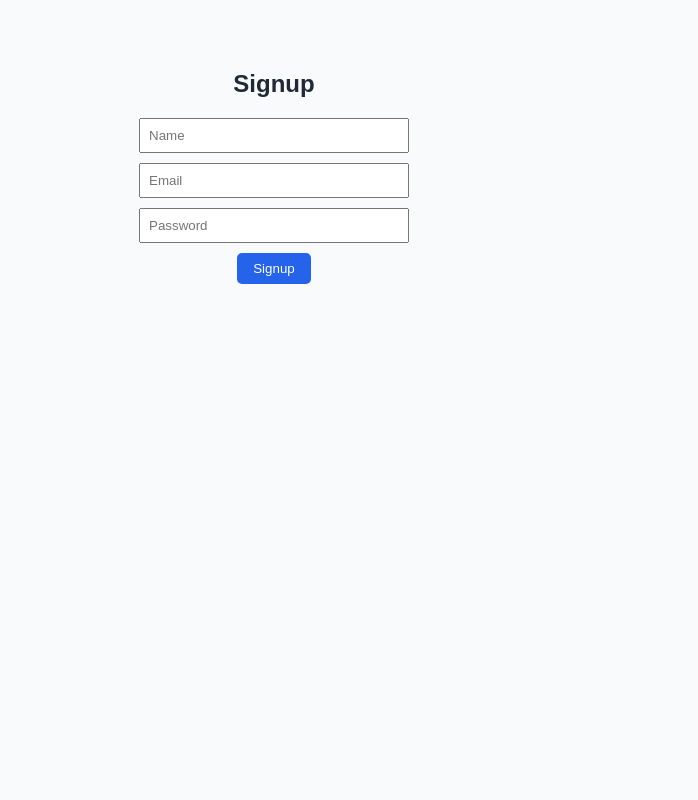
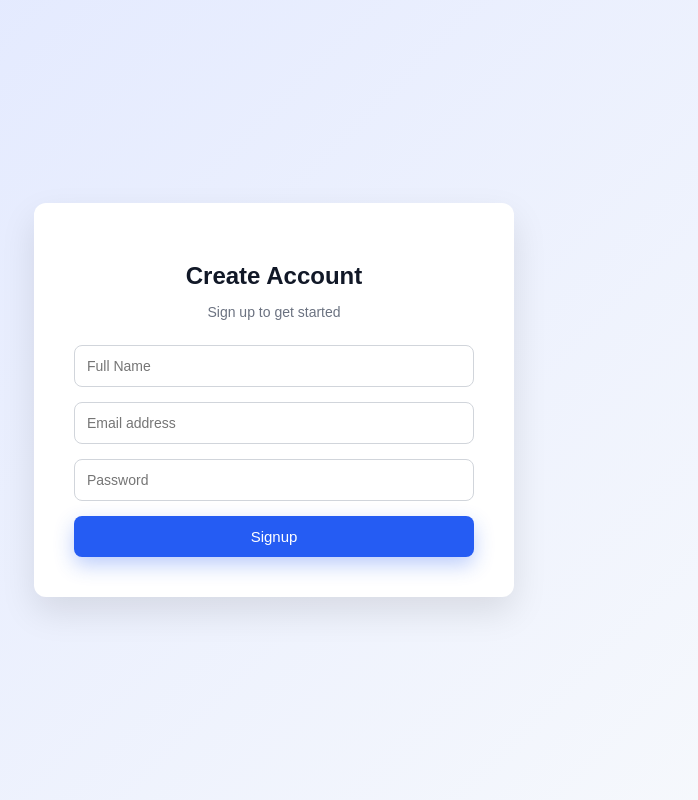
Before and after one commit to Huraira120226/project-react-, a React (Vite) app: page /signup in a window 1280 px wide. Shown: the whole page, without its empty margins (366-1064 px from the left). Built offline with nearby package versions, Linux system fonts and the light colour scheme.

Commit message:
login sign uo design

```diff
--- a/package.json
+++ b/package.json
@@ -11,6 +11,7 @@
   },
   "dependencies": {
     "crypto-js": "^4.2.0",
+    "mongoose": "^9.2.3",
     "react": "^19.2.0",
     "react-dom": "^19.2.0",
     "react-router-dom": "^7.13.0"
@@ -23,7 +24,7 @@
     "@types/react": "^19.2.7",
     "@types/react-dom": "^19.2.3",
     "@vitejs/plugin-react": "^5.1.1",
-    "eslint": "^10.0.1",
+    "eslint": "^9.39.3",
     "eslint-plugin-react-hooks": "^7.0.1",
     "eslint-plugin-react-refresh": "^0.4.24",
     "globals": "^16.5.0",
--- a/src/pages/Login.jsx
+++ b/src/pages/Login.jsx
@@ -9,13 +9,11 @@ export default function Login({ setUserRole }) {
   const navigate = useNavigate();
 
   const validateEmail = (email) => {
-    // only gmail format
     const gmailPattern = /^[a-zA-Z0-9._%+-]+@gmail\.com$/;
     return gmailPattern.test(email);
   };
 
   const validatePassword = (password) => {
-    // 1 capital, 1 small, 1 number, 1 special, min 8
     const passwordPattern =
       /^(?=.*[a-z])(?=.*[A-Z])(?=.*\d)(?=.*[@$!%*?&])[A-Za-z\d@$!%*?&]{8,}$/;
     return passwordPattern.test(password);
@@ -47,34 +45,21 @@ export default function Login({ setUserRole }) {
     }
   };
 
-  const buttonStyle = {
-    padding: "10px 25px",
-    border: "2px solid #255cf3",
-    borderRadius: "6px",
-    backgroundColor: hovered ? "#255cf3" : "white",
-    color: hovered ? "white" : "#000000",
-    cursor: "pointer",
-    fontSize: "16px",
-    transition: "all 0.3s ease",
-    transform: hovered ? "translateY(-4px)" : "translateY(0)",
-    boxShadow: hovered
-      ? "0 6px 15px rgba(37, 92, 243, 0.4)"
-      : "none"
-  };
+  return (
+    <div style={styles.container}>
+      <div style={styles.card}>
+        <h2 style={styles.title}>Welcome Back</h2>
+        <p style={styles.subtitle}>Login to your account</p>
 
-  return (
-    <div style={{ padding: "50px", textAlign: "center" }}>
-      <h2>Login</h2>
-      <form onSubmit={handleLogin}>
+        <form onSubmit={handleLogin} style={styles.form}>
           <input
             type="email"
-          placeholder="Email"
+            placeholder="Email address"
             value={email}
             onChange={(e) => setEmail(e.target.value)}
             required
-          style={{ padding: "8px", width: "250px", marginBottom: "10px" }}
+            style={styles.input}
           />
-        <br />
 
           <input
             type="password"
@@ -82,17 +67,18 @@ export default function Login({ setUserRole }) {
             value={password}
             onChange={(e) => setPassword(e.target.value)}
             required
-          style={{ padding: "8px", width: "250px", marginBottom: "10px" }}
+            style={styles.input}
           />
-        <br />
 
-        {error && (
-          <p style={{ color: "red", fontSize: "14px" }}>{error}</p>
-        )}
+          {error && <p style={styles.error}>{error}</p>}
 
           <button
             type="submit"
-          style={buttonStyle}
+            style={{
+              ...styles.button,
+              backgroundColor: hovered ? "#1d4ed8" : "#255cf3",
+              transform: hovered ? "translateY(-3px)" : "translateY(0)"
+            }}
             onMouseEnter={() => setHovered(true)}
             onMouseLeave={() => setHovered(false)}
           >
@@ -100,5 +86,64 @@ export default function Login({ setUserRole }) {
           </button>
         </form>
       </div>
+    </div>
   );
 }
+
+const styles = {
+  container: {
+    height: "100vh",
+    display: "flex",
+    justifyContent: "center",
+    alignItems: "center",
+    background: "linear-gradient(135deg, #e0e7ff, #f8fafc)"
+  },
+  card: {
+    width: "380px",
+    padding: "40px",
+    borderRadius: "12px",
+    backgroundColor: "#ffffff",
+    boxShadow: "0 15px 35px rgba(0,0,0,0.1)",
+    textAlign: "center"
+  },
+  title: {
+    marginBottom: "5px",
+    fontSize: "24px",
+    fontWeight: "600",
+    color: "#111827"
+  },
+  subtitle: {
+    marginBottom: "25px",
+    fontSize: "14px",
+    color: "#6b7280"
+  },
+  form: {
+    display: "flex",
+    flexDirection: "column",
+    gap: "15px"
+  },
+  input: {
+    padding: "12px",
+    borderRadius: "8px",
+    border: "1px solid #d1d5db",
+    fontSize: "14px",
+    outline: "none",
+    transition: "0.3s",
+  },
+  error: {
+    color: "#dc2626",
+    fontSize: "13px",
+    marginTop: "-5px"
+  },
+  button: {
+    padding: "12px",
+    borderRadius: "8px",
+    border: "none",
+    color: "white",
+    fontSize: "15px",
+    fontWeight: "500",
+    cursor: "pointer",
+    transition: "all 0.3s ease",
+    boxShadow: "0 8px 20px rgba(37, 92, 243, 0.3)"
+  }
+};
--- a/src/pages/Signup.jsx
+++ b/src/pages/Signup.jsx
@@ -6,6 +6,7 @@ export default function Signup() {
   const [password, setPassword] = useState("");
   const [error, setError] = useState("");
   const [success, setSuccess] = useState("");
+  const [hovered, setHovered] = useState(false);
 
   const validateEmail = (email) => {
     const gmailPattern = /^[a-zA-Z0-9._%+-]+@gmail\.com$/;
@@ -40,28 +41,29 @@ export default function Signup() {
   };
 
   return (
-    <div style={{ padding: "50px", textAlign: "center" }}>
-      <h2>Signup</h2>
-      <form onSubmit={handleSignup}>
+    <div style={styles.container}>
+      <div style={styles.card}>
+        <h2 style={styles.title}>Create Account</h2>
+        <p style={styles.subtitle}>Sign up to get started</p>
+
+        <form onSubmit={handleSignup} style={styles.form}>
           <input
             type="text"
-          placeholder="Name"
+            placeholder="Full Name"
             value={name}
             onChange={(e) => setName(e.target.value)}
             required
-          style={{ padding: "8px", width: "250px", marginBottom: "10px" }}
+            style={styles.input}
           />
-        <br />
 
           <input
             type="email"
-          placeholder="Email"
+            placeholder="Email address"
             value={email}
             onChange={(e) => setEmail(e.target.value)}
             required
-          style={{ padding: "8px", width: "250px", marginBottom: "10px" }}
+            style={styles.input}
           />
-        <br />
 
           <input
             type="password"
@@ -69,15 +71,89 @@ export default function Signup() {
             value={password}
             onChange={(e) => setPassword(e.target.value)}
             required
-          style={{ padding: "8px", width: "250px", marginBottom: "10px" }}
+            style={styles.input}
           />
-        <br />
 
-        {error && <p style={{ color: "red" }}>{error}</p>}
-        {success && <p style={{ color: "green" }}>{success}</p>}
+          {error && <p style={styles.error}>{error}</p>}
+          {success && <p style={styles.success}>{success}</p>}
 
-        <button type="submit">Signup</button>
+          <button
+            type="submit"
+            style={{
+              ...styles.button,
+              backgroundColor: hovered ? "#1d4ed8" : "#255cf3",
+              transform: hovered ? "translateY(-3px)" : "translateY(0)"
+            }}
+            onMouseEnter={() => setHovered(true)}
+            onMouseLeave={() => setHovered(false)}
+          >
+            Signup
+          </button>
         </form>
+      </div>
     </div>
   );
 }
+
+const styles = {
+  container: {
+    height: "100vh",
+    display: "flex",
+    justifyContent: "center",
+    alignItems: "center",
+    background: "linear-gradient(135deg, #e0e7ff, #f8fafc)"
+  },
+  card: {
+    width: "400px",
+    padding: "40px",
+    borderRadius: "12px",
+    backgroundColor: "#ffffff",
+    boxShadow: "0 15px 35px rgba(0,0,0,0.1)",
+    textAlign: "center"
+  },
+  title: {
+    marginBottom: "5px",
+    fontSize: "24px",
+    fontWeight: "600",
+    color: "#111827"
+  },
+  subtitle: {
+    marginBottom: "25px",
+    fontSize: "14px",
+    color: "#6b7280"
+  },
+  form: {
+    display: "flex",
+    flexDirection: "column",
+    gap: "15px"
+  },
+  input: {
+    padding: "12px",
+    borderRadius: "8px",
+    border: "1px solid #d1d5db",
+    fontSize: "14px",
+    outline: "none",
+    transition: "0.3s"
+  },
+  error: {
+    color: "#dc2626",
+    fontSize: "13px",
+    marginTop: "-5px"
+  },
+  success: {
+    color: "#16a34a",
+    fontSize: "13px",
+    marginTop: "-5px"
+  },
+  button: {
+    padding: "12px",
+    borderRadius: "8px",
+    border: "none",
+    color: "white",
+    fontSize: "15px",
+    fontWeight: "500",
+    cursor: "pointer",
+    transition: "all 0.3s ease",
+    boxShadow: "0 8px 20px rgba(37, 92, 243, 0.3)"
+  }
+};
```
Also changed, not shown: 1 other file (tests, documents, lock files or other folders). Lines whose indentation alone changed are shown as unchanged.
